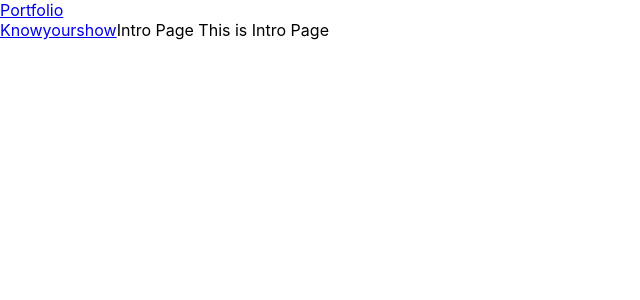
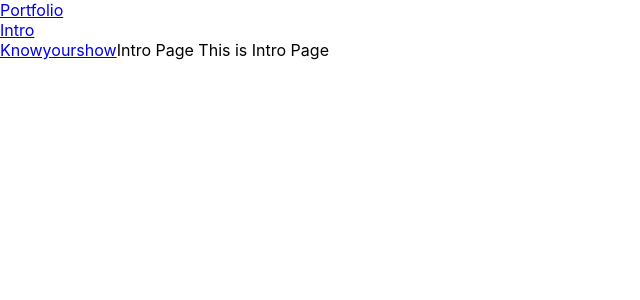
Before and after one commit to MuskanSrivastava8/Mitra, a React (Create React App) app: page / in a window 1280 px wide. Shown: the top 300 px of the page, without its empty margins (0-640 px from the left). Built offline with nearby package versions, Linux system fonts and the light colour scheme.

Commit message:
commit intro path added

```diff
--- a/src/Components/Home.js
+++ b/src/Components/Home.js
@@ -9,9 +9,10 @@ import Intro from "./Intro";
 export default function Home() {
   return (
     <React.Fragment>
-    <Menu/>
+      <Menu />
       <Routes>
         <Route exact path="/" element={<Intro />} />
+        <Route exact path="/Intro" element={<Intro />} />
         <Route exact path="/Portfolio" element={<Portfolio />} />
         <Route path="/Knowyourshow" element={<Knowyourshow />} />
         <Route path="*" element={<Help />} />
--- a/src/Components/Menu.js
+++ b/src/Components/Menu.js
@@ -1,14 +1,14 @@
-import React from 'react'
-import { NavLink } from 'react-router-dom'
+import React from "react";
+import { NavLink } from "react-router-dom";
 
 export default function Menu() {
   return (
     <React.Fragment>
-    <NavLink to={"/Portfolio"}>Portfolio</NavLink>
-    <br></br>
-    <NavLink to={"/Knowyourshow"}>Knowyourshow</NavLink>
-
-
+      <NavLink to={"/Portfolio"}>Portfolio</NavLink>
+      <br></br>
+      <NavLink to={"/Intro"}>Intro</NavLink>
+      <br></br>
+      <NavLink to={"/Knowyourshow"}>Knowyourshow</NavLink>
     </React.Fragment>
-  )
+  );
 }
```
